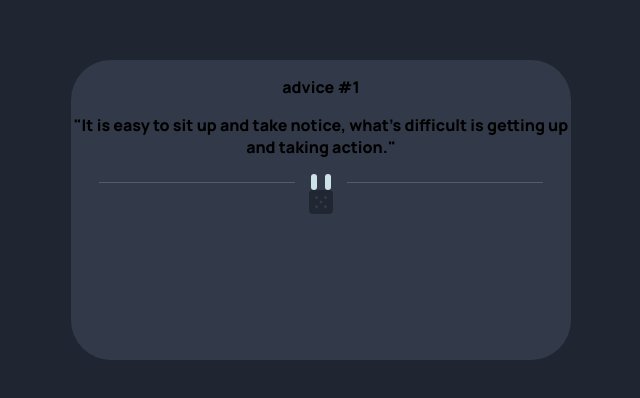
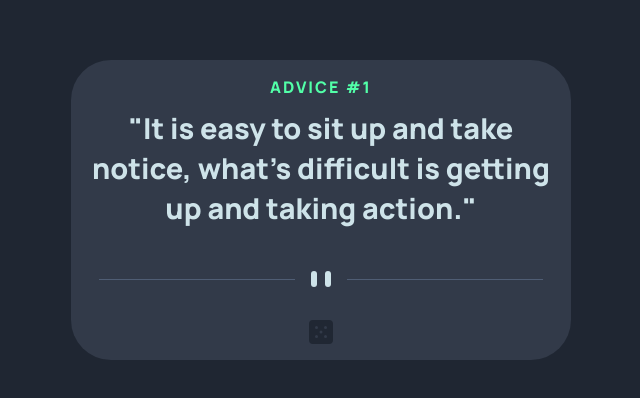
Before and after one commit to nico-dev-it/advice-generator, a React (Create React App) app: page / in a window 1280 px wide. Shown: the part 140-538 px from the top of the page, without its empty margins (339-979 px from the left). Built offline with nearby package versions, Linux system fonts and the light colour scheme.

Commit message:
updated styling initial quote

```diff
--- a/src/components/advice.js
+++ b/src/components/advice.js
@@ -15,7 +15,21 @@ const StyledCard = styled.div`
     display: flex;
     flex-direction: column;
     align-items: center;
+    justify-content: space-around;
     `
+const AdviceIdBlock = styled.div`
+    color: #52FFA8FF;
+    font-weight: bold;
+    text-transform: uppercase;
+    letter-spacing: 2px;
+`
+
+const AdviceSlip = styled.div`
+    color: #CEE3E9FF;
+    font-size: 1.8rem;
+    font-weight: bold;
+    margin: 10px;
+`
 
 const Advice = () => {
     const [advice, setAdvice] = useState([])
@@ -39,9 +53,8 @@ const Advice = () => {
                             <DisplayAdvice data={advice.data}/>
                         </div>
                         : <div>
-                        <p>advice #1
-                        </p>
-                        <p>"It is easy to sit up and take notice, what's difficult is getting up and taking action."</p>
+                        <AdviceIdBlock>advice #1</AdviceIdBlock>
+                            <AdviceSlip>"It is easy to sit up and take notice, what's difficult is getting up and taking action."</AdviceSlip>
                         </div>
                 }
                 <svg width="444" height="16" xmlns="http://www.w3.org/2000/svg"><g fill="none" fill-rule="evenodd"><path fill="#4F5D74" d="M0 8h196v1H0zM248 8h196v1H248z"/><g transform="translate(212)" fill="#CEE3E9"><rect width="6" height="16" rx="3"/><rect x="14" width="6" height="16" rx="3"/></g></g></svg>
```
